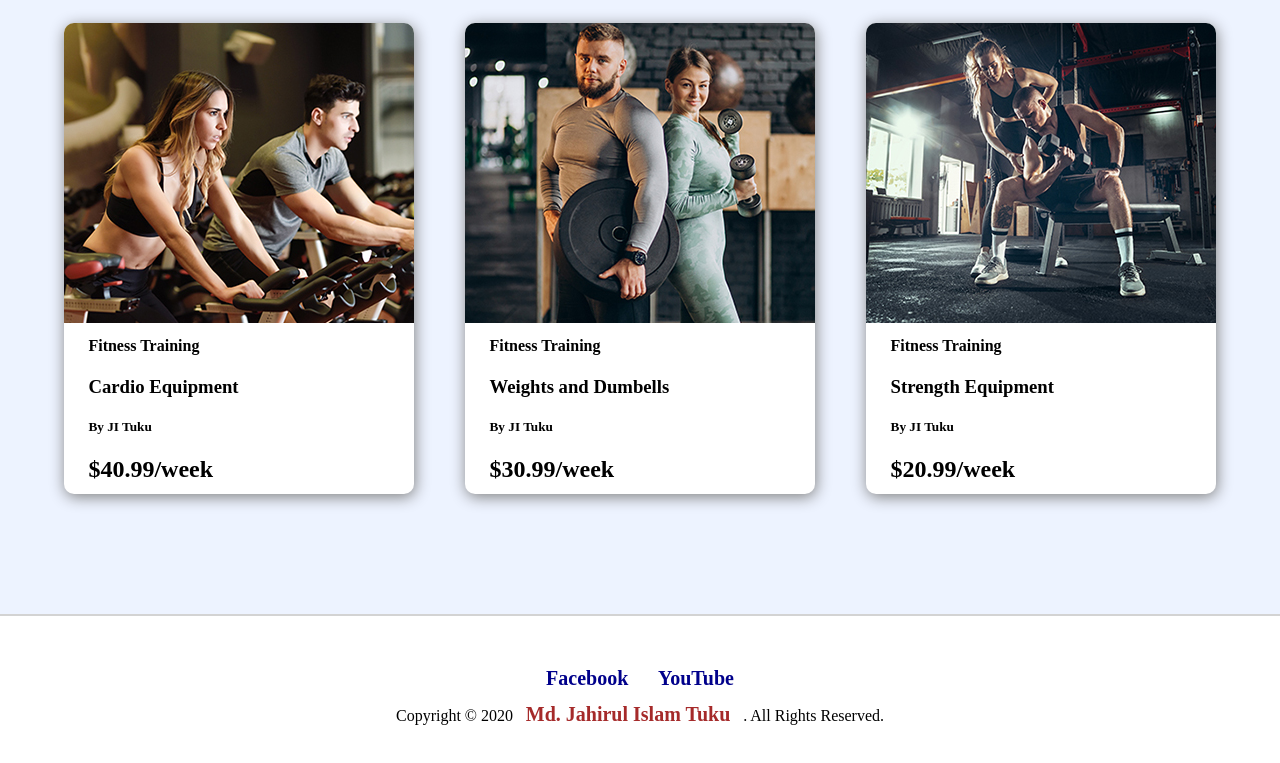
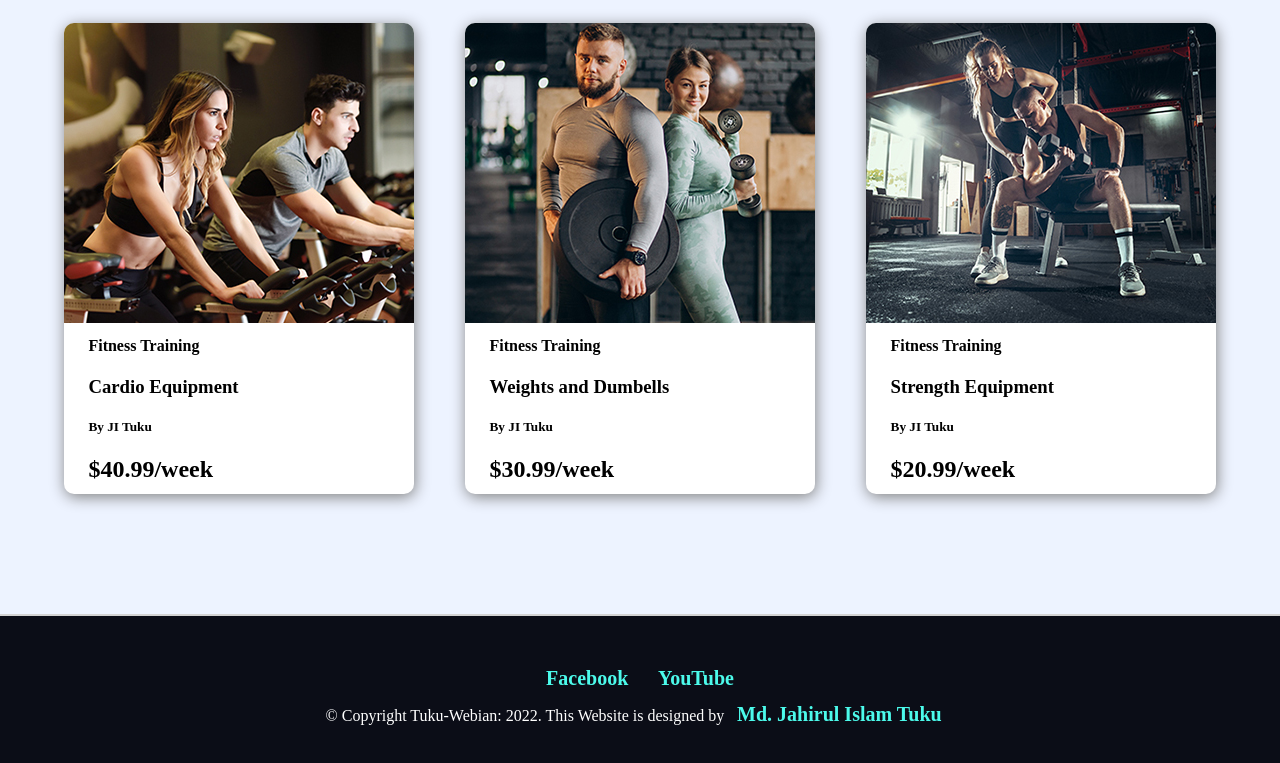
Before and after one commit to Tuku-Webian/Conceptual---Gym, a plain HTML site: page index.html in a window 1280 px wide. Shown: the part 2411-3174 px from the top of the page. Drawn offline with Linux system fonts and the light colour scheme.

Commit message:
Revision

```diff
--- a/index.html
+++ b/index.html
@@ -117,6 +117,6 @@
 </body>
 <footer>
     <a href="#">Facebook</a> <a href="#">YouTube</a>
-    <p>Copyright &copy 2020<a id="name" href="https://www.facebook.com/tukuwebian/" target="_blank">Md. Jahirul Islam Tuku</a>. All Rights Reserved.</p>
+    <p>&copy; Copyright Tuku-Webian: 2022. This Website is designed by<a href="https://www.facebook.com/tukuwebian/">Md. Jahirul Islam Tuku </a></p>
 </footer>
 </html>
--- a/style.css
+++ b/style.css
@@ -222,17 +222,19 @@ nav ul li a:hover{
 }
 footer{
     border-top: 2px solid lightgray;
+    background-color: #0B0D17;
     text-align: center;
     padding: 4% 0;
 }
 footer a{
     margin: 1%;
     text-decoration: none;
-    color: darkblue;
+    color: rgb(76, 250, 235);
     font-size: 20px;
     font-weight: bold;
 }
 footer p{
+    color: white;
     margin-top: 1%;
 }
 #name{
```
